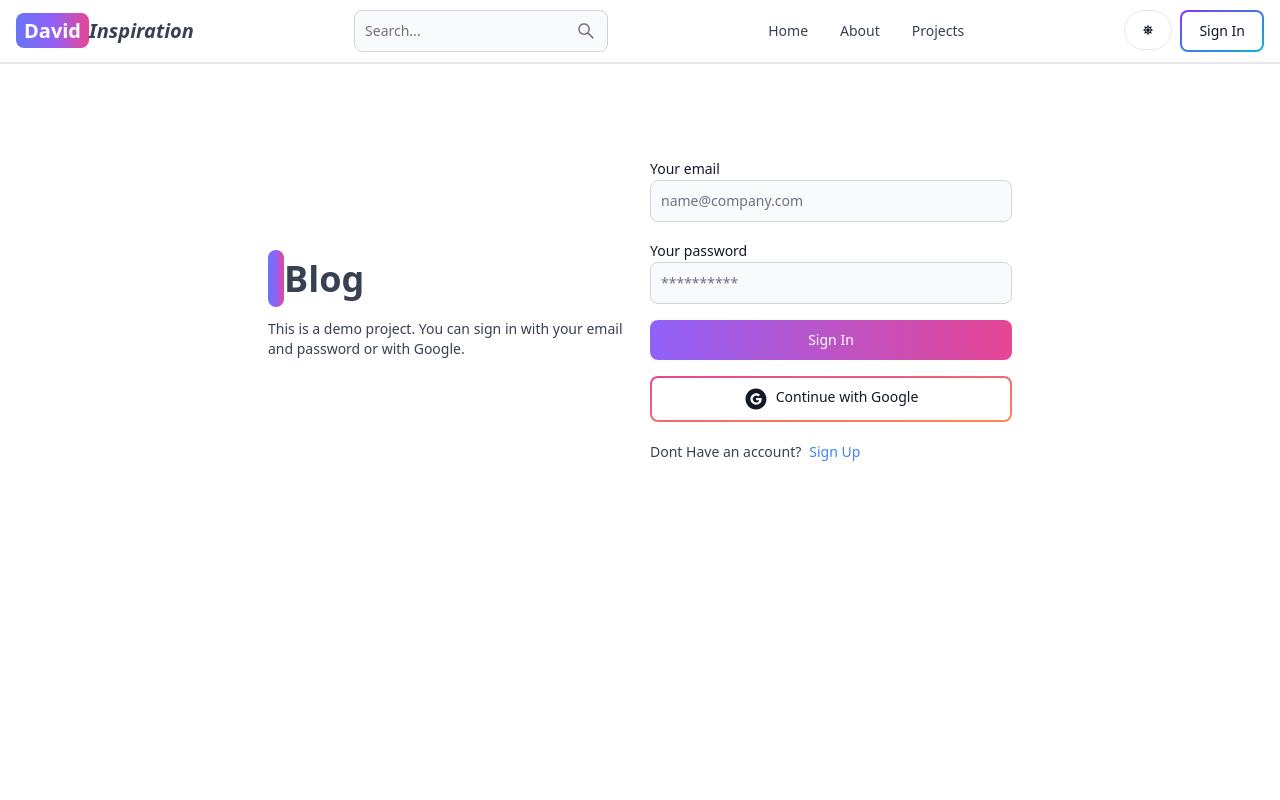
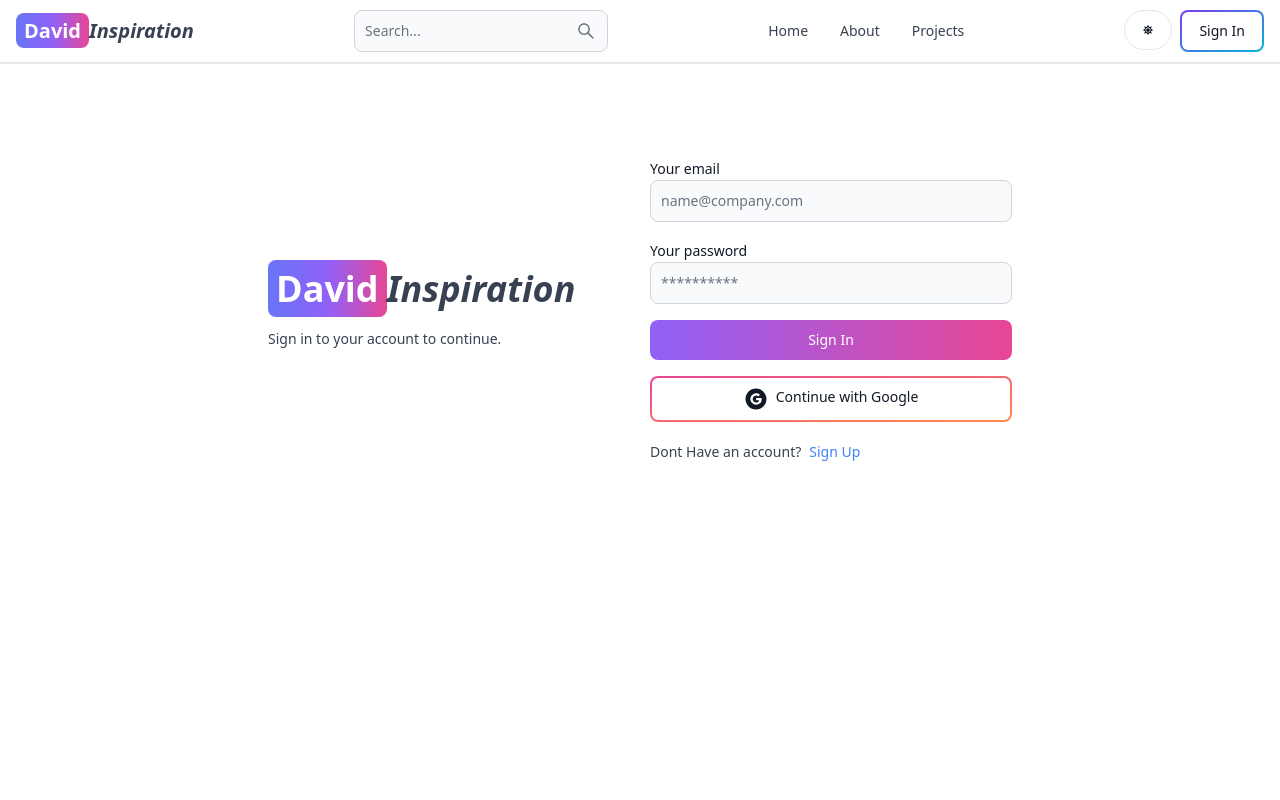
Before and after one commit to Mavine1/blog1, a React (Vite) app in the folder client/: page /sign-in in a window 1280 px wide. Shown: the top 800 px of the page. Built offline with nearby package versions, Linux system fonts and the light colour scheme; no server answers.

Commit message:
chest bottom nodded younger impossible

```diff
--- a/client/src/pages/SignIn.jsx
+++ b/client/src/pages/SignIn.jsx
@@ -49,13 +49,12 @@ export default function SignIn() {
         <div className='flex-1'>
           <Link to='/' className='font-bold dark:text-white text-4xl'>
             <span className='px-2 py-1 bg-gradient-to-r from-indigo-500 via-purple-500 to-pink-500 rounded-lg text-white'>
-
+              David
             </span>
-            Blog
+           <em>Inspiration</em>
           </Link>
           <p className='text-sm mt-5'>
-            This is a demo project. You can sign in with your email and password
-            or with Google.
+            Sign in to your account to continue.
           </p>
         </div>
         {/* right */}
```
